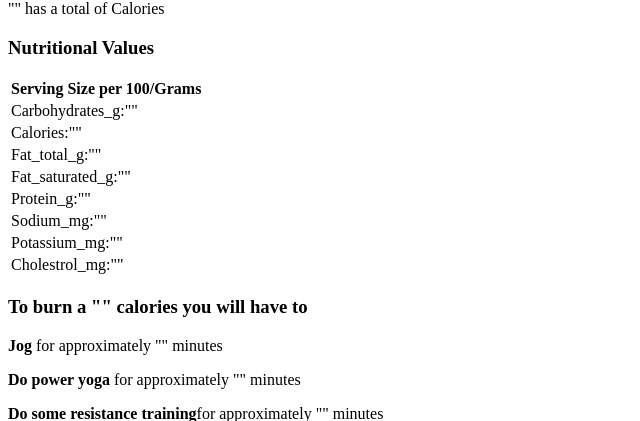
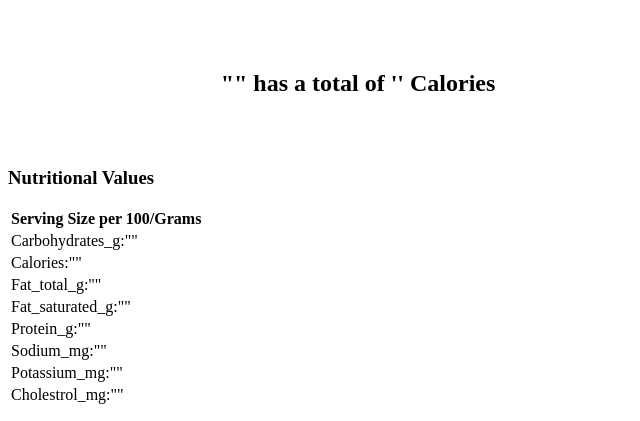
Before and after one commit to Triz22/calorie_tracker, a Django app: page / in a window 1280 px wide. Shown: the part 227-648 px from the top of the page, without its empty margins (0-640 px from the left). Run offline with Django 5.2, Linux system fonts and the light colour scheme.

Commit message:
style calorie result statement

```diff
--- a/static/css/style.css
+++ b/static/css/style.css
@@ -1,3 +1,5 @@
+/*-----Header-----*/
+
 header {
     padding: 40px 20px;
     text-align: center;
@@ -23,3 +25,16 @@ header {
     border-radius: 5px;
     background-color: #4caf50;
 }
+
+/*-----Results-----*/
+
+.calorie-result {
+    background: white;
+    padding: 30px;
+    margin: 20px;
+    width: 80%;
+    max-width: 600px;
+    text-align: center;
+    border-radius: 10px;
+
+}
--- a/tracker/templates/index.html
+++ b/tracker/templates/index.html
@@ -20,8 +20,8 @@
     </header>
 
 <main>
-    <section>
-    "" has a total of <span>Calories</span>
+    <section class="calorie-result">
+   <h2> "" has a total of <span> '' Calories</span> </h2>
     </section>
 
     <section>
```
